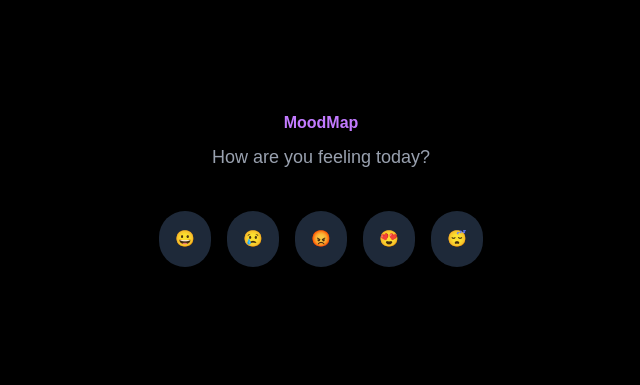
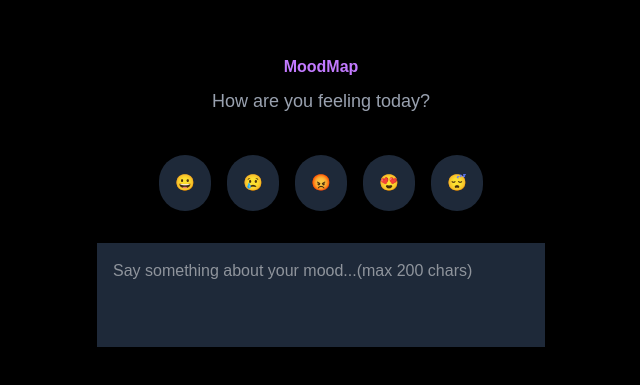
Before and after one commit to PJF4444/moodmap, a Next.js app: page / in a window 1280 px wide. Shown: the part 195-580 px from the top of the page, without its empty margins (319-959 px from the left). Built offline with nearby package versions, Linux system fonts and the light colour scheme.

Commit message:
Added a Space to add Thoughts

```diff
--- a/app/page.js
+++ b/app/page.js
@@ -45,6 +45,20 @@ export default function Home() {
       ))}
     </div>
 
+    {/* A text area for the user to enter a message about their mood */}
+    <textarea
+      placeholder="Say something about your mood...(max 200 chars)"
+      maxLength={140}
+      value={message}
+      onChange={(e) => setMessage(e.target.value)}
+      className="w-full max-w-md bg-gray-800 text-white rounded-x1 p-4 mb-2 resize-none outline-none focus:ring-2 foucus:ring-purple-500" /* Styling for the text area */
+      rows={3}
+    />
+
+
+
+
+
   </main>
   )
 }
```
